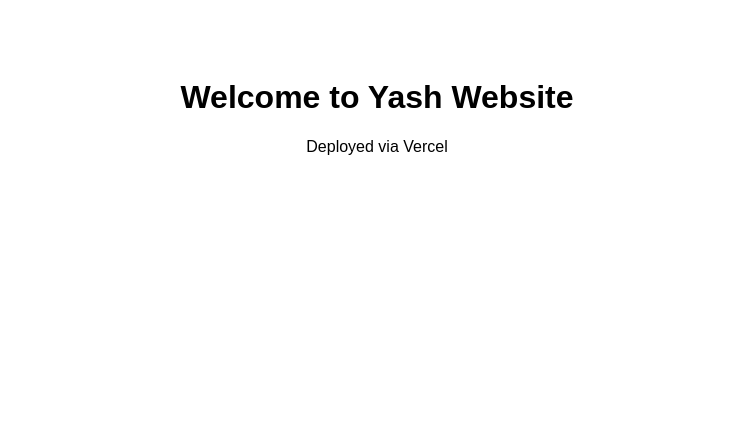
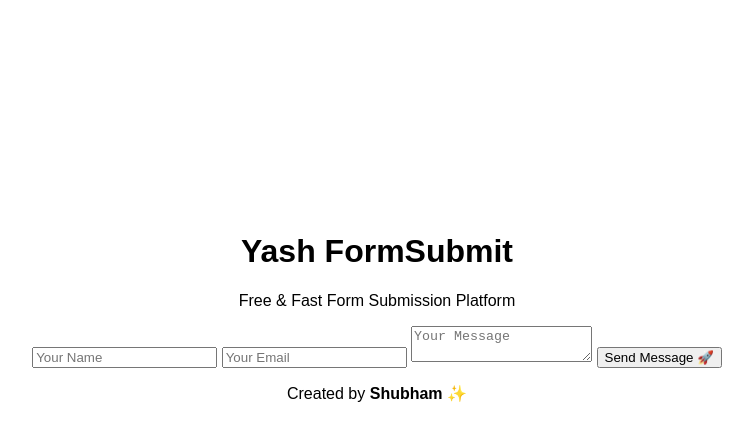
Before and after one commit to creatixlabHQ/Yash, a website: page index.html in a window 1280 px wide. Shown: the whole page, without its empty margins (263-1016 px from the left). Drawn offline with Linux system fonts and the light colour scheme.

Commit message:
Update index.html
Ok

```diff
--- a/index.html
+++ b/index.html
@@ -1,13 +1,29 @@
 <!DOCTYPE html>
-<html>
+<html lang="en">
 <head>
-    <title>Yash Website</title>
-    <link rel="stylesheet" href="style.css" />
+  <meta charset="UTF-8" />
+  <meta name="viewport" content="width=device-width, initial-scale=1.0" />
+  <title>Yash FormSubmit</title>
+  <link rel="stylesheet" href="style.css" />
 </head>
 <body>
-    <h1>Welcome to Yash Website</h1>
-    <p>Deployed via Vercel</p>
+  <canvas id="bg"></canvas>
+  <div class="container">
+    <h1 class="glow-text">Yash <span>FormSubmit</span></h1>
+    <p class="tagline">Free & Fast Form Submission Platform</p>
 
-    <script src="script.js"></script>
+    <form id="contactForm" method="POST" action="https://yash-wine.vercel.app/api/submit?to=YOUR_EMAIL@gmail.com">
+      <input type="text" name="name" placeholder="Your Name" required />
+      <input type="email" name="email" placeholder="Your Email" required />
+      <textarea name="message" placeholder="Your Message" required></textarea>
+      <button type="submit">Send Message 🚀</button>
+    </form>
+
+    <footer>
+      <p>Created by <strong>Shubham</strong> ✨</p>
+    </footer>
+  </div>
+
+  <script src="script.js"></script>
 </body>
 </html>
```
